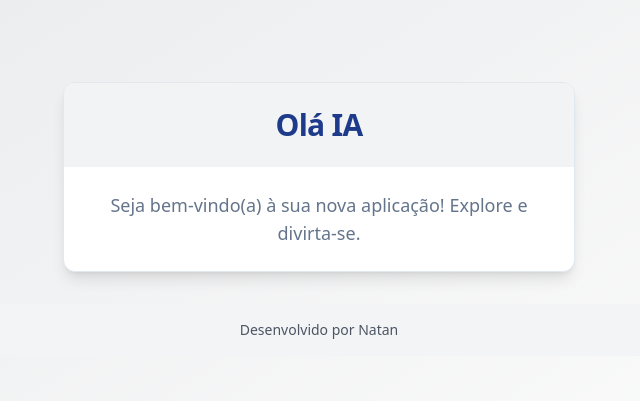
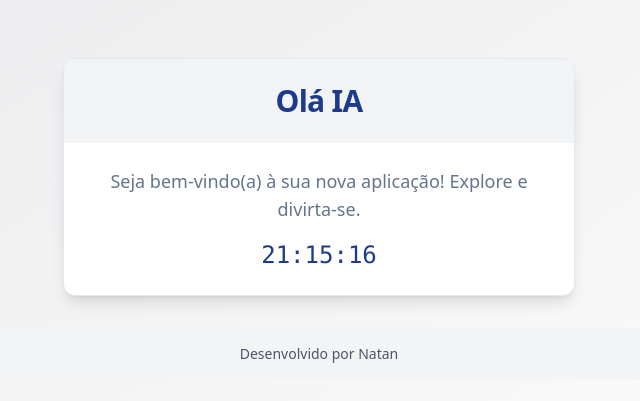
Before and after one commit to NatanXL19/lovex-template, a React (Vite) app: page /hello in a window 1280 px wide. Shown: the part 181-582 px from the top of the page, without its empty margins (321-961 px from the left). Built offline with nearby package versions, Linux system fonts and the light colour scheme.

Commit message:
[dyad] Adicionado relógio digital de Brasília na página HelloIA - wrote 2 file(s)

```diff
--- /dev/null
+++ b/src/components/Clock.tsx
@@ -0,0 +1,34 @@
+"use client";
+
+import React, { useEffect, useState } from "react";
+
+export const Clock = () => {
+  const [time, setTime] = useState<string>("");
+
+  // Atualiza a hora a cada segundo
+  useEffect(() => {
+    const updateTime = () => {
+      const now = new Date();
+      const options: Intl.DateTimeFormatOptions = {
+        hour: "2-digit",
+        minute: "2-digit",
+        second: "2-digit",
+        hour12: false,
+        timeZone: "America/Sao_Paulo",
+      };
+      setTime(now.toLocaleTimeString("pt-BR", options));
+    };
+
+    updateTime(); // valor inicial
+    const interval = setInterval(updateTime, 1000);
+    return () => clearInterval(interval);
+  }, []);
+
+  return (
+    <div className="text-2xl font-mono text-blue-900 mt-4">
+      {time}
+    </div>
+  );
+};
+
+export default Clock;
--- a/src/pages/HelloIA.tsx
+++ b/src/pages/HelloIA.tsx
@@ -7,6 +7,7 @@ import {
   CardContent,
 } from "@/components/ui/card";
 import Footer from "@/components/Footer";
+import Clock from "@/components/Clock";
 
 const HelloIA = () => {
   return (
@@ -21,6 +22,8 @@ const HelloIA = () => {
           <p className="text-lg text-muted-foreground">
             Seja bem‑vindo(a) à sua nova aplicação! Explore e divirta‑se.
           </p>
+          {/* Relógio digital de Brasília */}
+          <Clock />
         </CardContent>
       </Card>
       <Footer />
```
